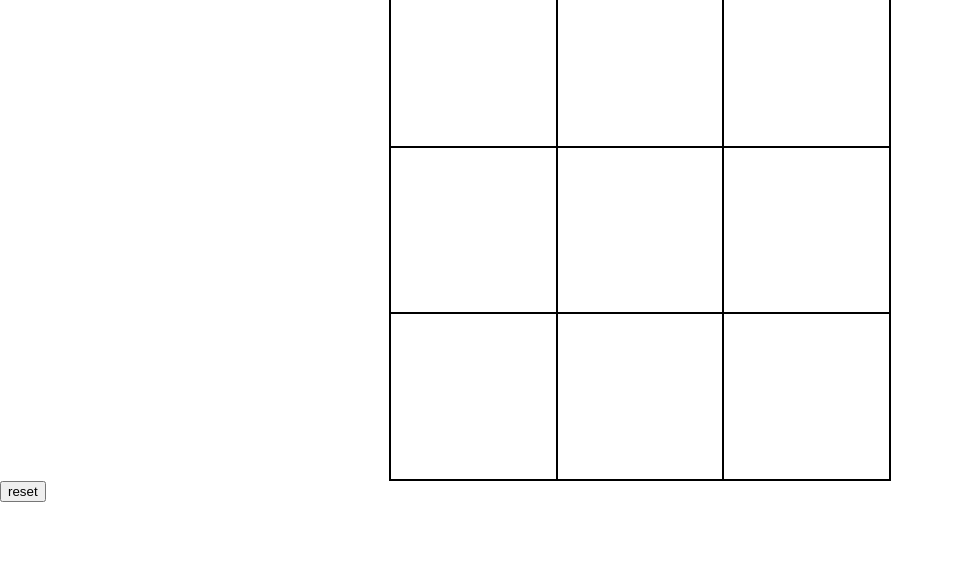
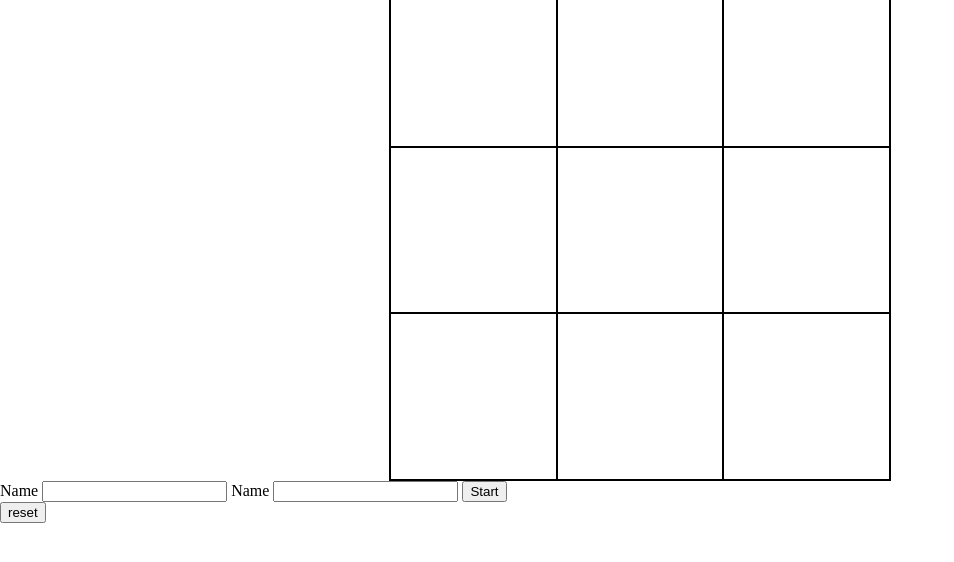
Before and after one commit to rzho17/tic-tac-toe, a website: page index.html in a window 1280 px wide. Shown: the part 58-620 px from the top of the page, without its empty margins (0-954 px from the left). Drawn offline with Linux system fonts and the light colour scheme.

Commit message:
Add form label

```diff
--- a/index.html
+++ b/index.html
@@ -22,6 +22,16 @@
       <div class="cell" data-value="8"></div>
     </main>
 
+    <form action="">
+      <label for="p1">Name</label>
+      <input type="text" name="p1" id="p1" />
+
+      <label for="p2">Name</label>
+      <input type="text" name="p2" id="p2" />
+
+      <button type="submit">Start</button>
+    </form>
+
     <script src="app.js"></script>
   </body>
 </html>
```
